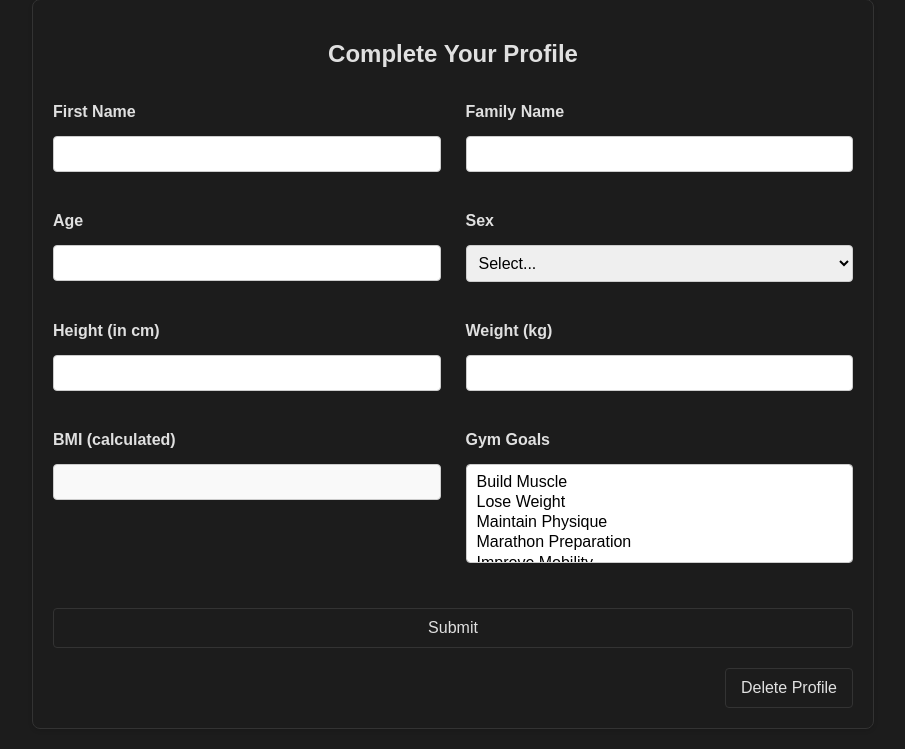
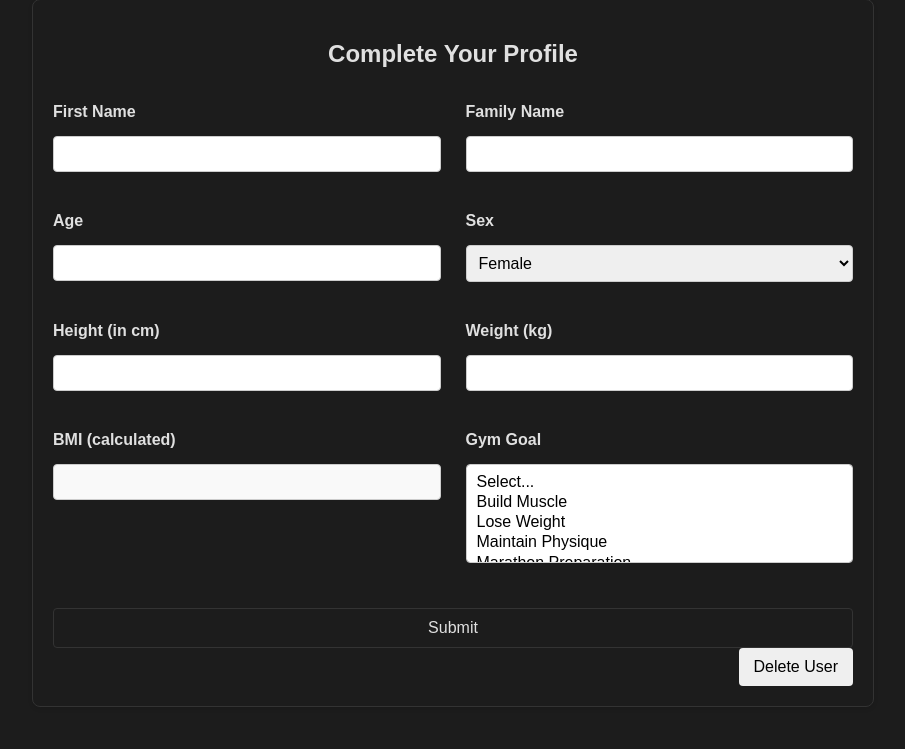
Before and after one commit to SovietMeteor10/FitLog, a Flask app: page /profile/ in a window 1280 px wide. Shown: the part 90-839 px from the top of the page, without its empty margins (177-1082 px from the left). After the commit the page ends 797 px from the top, so only its background shows below. Run offline with Flask 3, Linux system fonts and the light colour scheme; the visitor is signed in with stand-in values (Sample User, id 1).

Commit message:
Connected the db to profile page, added support for deleting users

```diff
--- a/app/models.py
+++ b/app/models.py
@@ -25,7 +25,7 @@ class User(Base):
         self.email_address = email_address
         self.password = password
 
-    sessions = relationship("Session", back_populates="user")
+    sessions = relationship("Session", back_populates="user", cascade="all, delete-orphan")
 
 
 class Session(Base):
@@ -42,7 +42,7 @@ class Session(Base):
         self.date = date
 
     user = relationship("User", back_populates="sessions")
-    session_exercises = relationship("SessionExercise", back_populates="session")
+    session_exercises = relationship("SessionExercise", back_populates="session", cascade="all, delete-orphan")
 
 
 class Exercise(Base):
@@ -65,7 +65,7 @@ class SessionExercise(Base):
 
     session = relationship("Session", back_populates="session_exercises")
     exercise = relationship("Exercise", back_populates="session_exercises")
-    sets = relationship("Set", back_populates="session_exercise")
+    sets = relationship("Set", back_populates="session_exercise", cascade="all, delete-orphan")
 
 
 class Set(Base):
--- a/app/routes/improv_routes.py
+++ b/app/routes/improv_routes.py
@@ -8,7 +8,7 @@ import datetime
 improv_bp = Blueprint("improvement", __name__)
 
 
-@improv_bp.route("/", methods=["GET","POST"])
+@improv_bp.route("/", methods=["GET", "POST"])
 def improv():
     try:
         # Get the logged-in user's ID
@@ -32,7 +32,6 @@ def improv():
                 return jsonify(success=False, message="Video ID is missing.")
 
             print(f"✅ Received video data - ID: {video_id}, Title: {title}, URL: {url}, Thumbnail: {thumbnail}")
-
 
             # Check if the video is already saved
             existing_video = db_session.query(SavedVideo).filter_by(
@@ -93,7 +92,7 @@ def improv():
         # Fetch YouTube videos related to the most logged exercise
         videos = search_youtube_videos(exercise_name) if exercise_name else []
         videos = videos[:4]  # Ensure only 4 videos are displayed
-        #print("Video data being passed ",videos)
+        # print("Video data being passed ",videos)
 
         # Fetch saved videos for the sidebar
         saved_videos = db_session.query(SavedVideo).filter_by(user_id=user_id).all()
--- a/app/routes/profile_routes.py
+++ b/app/routes/profile_routes.py
@@ -1,6 +1,7 @@
-from flask import Blueprint, render_template
+from flask import Blueprint, render_template, session, request, redirect, url_for
 from app.routes.main_routes import login_required
-
+from app.models import User, SavedVideo
+from app.database import db_session
 
 profile_bp = Blueprint('profile', __name__)
 
@@ -8,4 +9,27 @@ profile_bp = Blueprint('profile', __name__)
 @profile_bp.route('/', methods=['GET', 'POST'])
 @login_required
 def profile():
-    return render_template('profile.html')
+    user = db_session.query(User).filter_by(user_id=session.get('user_id')).first()
+
+    if request.method == 'POST':
+        if request.form.get('_method') == 'DELETE':
+            user = db_session.query(User).filter_by(user_id=session.get('user_id')).first()
+            db_session.query(SavedVideo).filter_by(user_id=user.user_id).delete()
+            db_session.delete(user)
+            db_session.commit()
+            return redirect(url_for('main.register'))
+
+        user.first_name = request.form['first_name']
+        session['user_first_name'] = user.first_name
+        user.family_name = request.form['family_name']
+        user.age = request.form['age']
+        user.sex = request.form['sex'].lower() == 'true'
+        user.height = request.form['height']
+        user.weight = request.form['weight']
+        user.gym_goal = request.form['gym_goal']
+
+        db_session.commit()
+
+        return render_template('profile.html', user=user)
+
+    return render_template('profile.html', user=user)
--- a/app/templates/profile.html
+++ b/app/templates/profile.html
@@ -20,35 +20,35 @@
     <div class="container">
         <div class="form-container">
             <h2>Complete Your Profile</h2>
-            <form id="profile-form" action="/profile/complete" method="POST">
+            <form id="profile-form" method="POST">
                 <div class="form-group-box">
                     <div class="form-group">
                         <label for="first_name">First Name</label>
-                        <input type="text" id="first_name" name="first_name" required>
+                        <input type="text" id="first_name" name="first_name" value="{{ user.first_name }}" required>
                     </div>
                     <div class="form-group">
                         <label for="family_name">Family Name</label>
-                        <input type="text" id="family_name" name="family_name" required>
+                        <input type="text" id="family_name" name="family_name" value="{{ user.family_name }}" required>
                     </div>
                     <div class="form-group">
                         <label for="age">Age</label>
-                        <input type="number" id="age" name="age" required>
+                        <input type="number" id="age" name="age" value="{{ user.age if user.age is not none else '' }}">
                     </div>
                     <div class="form-group">
                         <label for="sex">Sex</label>
-                        <select id="sex" name="sex" required>
+                        <select id="sex" name="sex">
                             <option value="">Select...</option>
-                            <option value="male">Male</option>
-                            <option value="female">Female</option>
+                            <option value="true" {% if user.sex is not none and user.sex %}selected{% endif %}>Male</option>
+                            <option value="false" {% if user.sex is not none and not user.sex %}selected{% endif %}>Female</option>
                         </select>
                     </div>
                     <div class="form-group">
                         <label for="height">Height (in cm)</label>
-                        <input type="number" id="height" name="height" step="0.01" required>
+                        <input type="number" id="height" name="height" step="0.01" value="{{ user.height if user.height is not none else '' }}">
                     </div>
                     <div class="form-group">
                         <label for="weight">Weight (kg)</label>
-                        <input type="number" id="weight" name="weight" step="0.01" required>
+                        <input type="number" id="weight" name="weight" step="0.01" value="{{ user.weight if user.weight is not none else '' }}">
                     </div>
                     <div class="form-group">
                         <label for="bmi">BMI (calculated)</label>
@@ -57,15 +57,16 @@
                 </div>
                 <div>
                     <div class="form-group">
-                        <label for="gym_goals">Gym Goals</label>
-                        <select id="gym_goals" name="gym_goals" multiple required>
-                            <option value="build_muscle">Build Muscle</option>
-                            <option value="lose_weight">Lose Weight</option>
-                            <option value="maintain_physique">Maintain Physique</option>
-                            <option value="marathon_preparation">Marathon Preparation</option>
-                            <option value="improve_mobility">Improve Mobility</option>
-                            <option value="improve_flexibility">Improve Flexibility</option>
-                            <option value="improve_stamina">Improve Stamina</option>
+                        <label for="gym_goal">Gym Goal</label>
+                        <select id="gym_goal" name="gym_goal" multiple>
+                            <option value="">Select...</option>
+                            <option value="build_muscle" {% if user.gym_goal is not none and user.gym_goal == 'build_muscle' %}selected{% endif %}>Build Muscle</option>
+                            <option value="lose_weight" {% if user.gym_goal is not none and user.gym_goal == 'lose_weight' %}selected{% endif %}>Lose Weight</option>
+                            <option value="maintain_physique" {% if user.gym_goal is not none and user.gym_goal == 'maintain_physique' %}selected{% endif %}>Maintain Physique</option>
+                            <option value="marathon_preparation" {% if user.gym_goal is not none and user.gym_goal == 'marathon_preparation' %}selected{% endif %}>Marathon Preparation</option>
+                            <option value="improve_mobility" {% if user.gym_goal is not none and user.gym_goal == 'improve_mobility' %}selected{% endif %}>Improve Mobility</option>
+                            <option value="improve_flexibility" {% if user.gym_goal is not none and user.gym_goal == 'improve_flexibility' %}selected{% endif %}>Improve Flexibility</option>
+                            <option value="improve_stamina" {% if user.gym_goal is not none and user.gym_goal == 'improve_stamina' %}selected{% endif %}>Improve Stamina</option>
                         </select>
                     </div>
                 </div>
@@ -73,7 +74,10 @@
             </form>
             <div class="spaced-buttons">
                 <div></div>
-                <button id="delete-profile" class="form-button delete-button">Delete Profile</button>
+                <form action method="POST">
+                    <input type="hidden" name="_method" value="DELETE">
+                    <button type="submit">Delete User</button>
+                </form>
             </div>
         </div>
     </div>
```
Also changed, not shown: app/config.py (line endings or trailing spaces).
